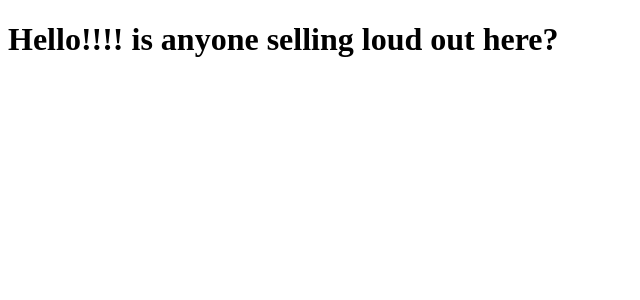
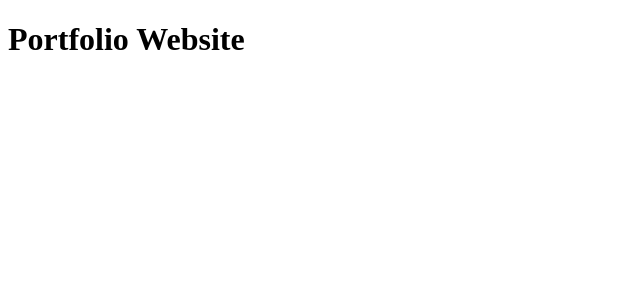
Before and after one commit to Raghuboi/portfolio-website-v2, a Next.js app: page / in a window 1280 px wide. Shown: the top 300 px of the page, without its empty margins (0-640 px from the left). Built offline with nearby package versions, Linux system fonts and the light colour scheme.

Commit message:
update page.tsx

```diff
--- a/src/app/page.tsx
+++ b/src/app/page.tsx
@@ -1,3 +1,3 @@
 export default async function Page() {
-  return <h1>Hello!!!! is anyone selling loud out here?</h1>;
+  return <h1>Portfolio Website</h1>;
 }
```
